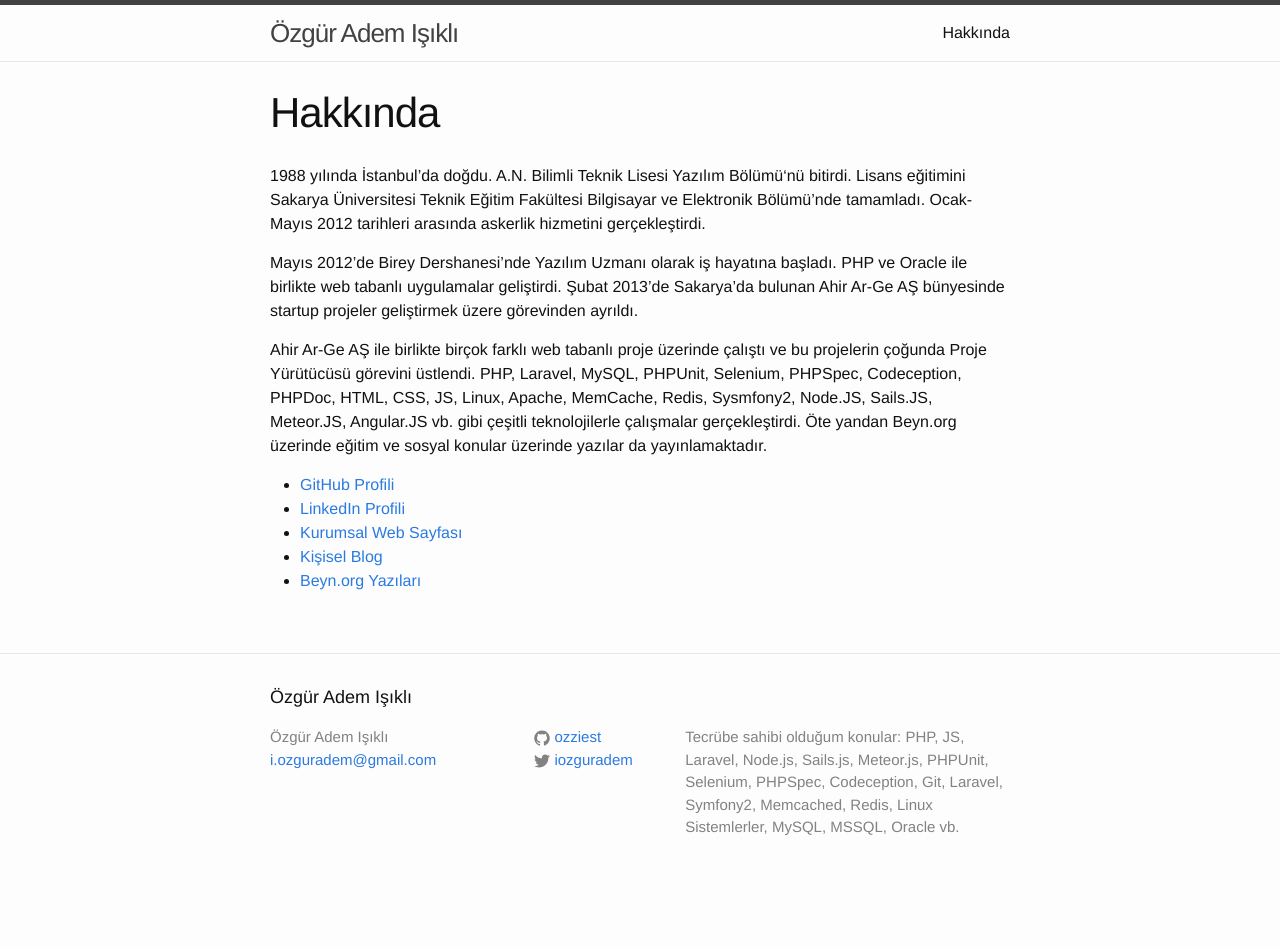
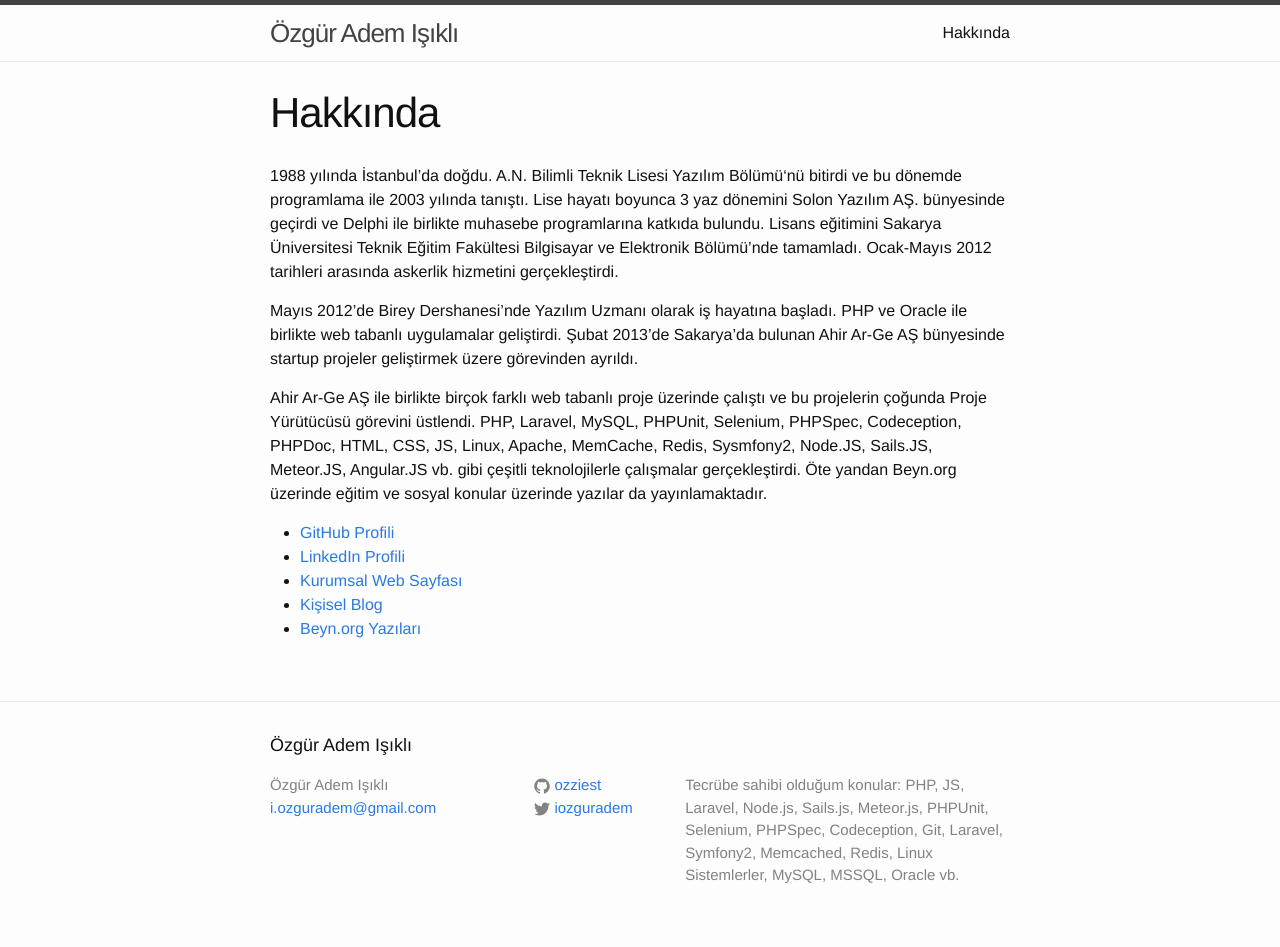
Before and after one commit to ozziest/ozziest.github.io, a Jekyll site: the page built from about.md, in a window 1280 px wide. Built offline with Jekyll 4.4.1, drawn with Linux system fonts in a browser that asks for light colours; before the commit the page ends 900 px from its top, so only the background shows below that.

Commit message:
Updated about page.

```diff
--- a/about.md
+++ b/about.md
@@ -4,7 +4,7 @@ title: Hakkında
 permalink: /about/
 ---
 
-1988 yılında İstanbul’da doğdu. A.N. Bilimli Teknik Lisesi Yazılım Bölümü‘nü bitirdi. Lisans eğitimini Sakarya Üniversitesi Teknik Eğitim Fakültesi Bilgisayar ve Elektronik Bölümü’nde tamamladı. Ocak-Mayıs 2012 tarihleri arasında askerlik hizmetini gerçekleştirdi.
+1988 yılında İstanbul’da doğdu. A.N. Bilimli Teknik Lisesi Yazılım Bölümü‘nü bitirdi ve bu dönemde programlama ile 2003 yılında tanıştı. Lise hayatı boyunca 3 yaz dönemini Solon Yazılım AŞ. bünyesinde geçirdi ve Delphi ile birlikte muhasebe programlarına katkıda bulundu. Lisans eğitimini Sakarya Üniversitesi Teknik Eğitim Fakültesi Bilgisayar ve Elektronik Bölümü’nde tamamladı. Ocak-Mayıs 2012 tarihleri arasında askerlik hizmetini gerçekleştirdi.
 
 Mayıs 2012’de Birey Dershanesi’nde Yazılım Uzmanı olarak iş hayatına başladı. PHP ve Oracle ile birlikte web tabanlı uygulamalar geliştirdi. Şubat 2013’de Sakarya’da bulunan Ahir Ar-Ge AŞ bünyesinde startup projeler geliştirmek üzere görevinden ayrıldı.
 
```
